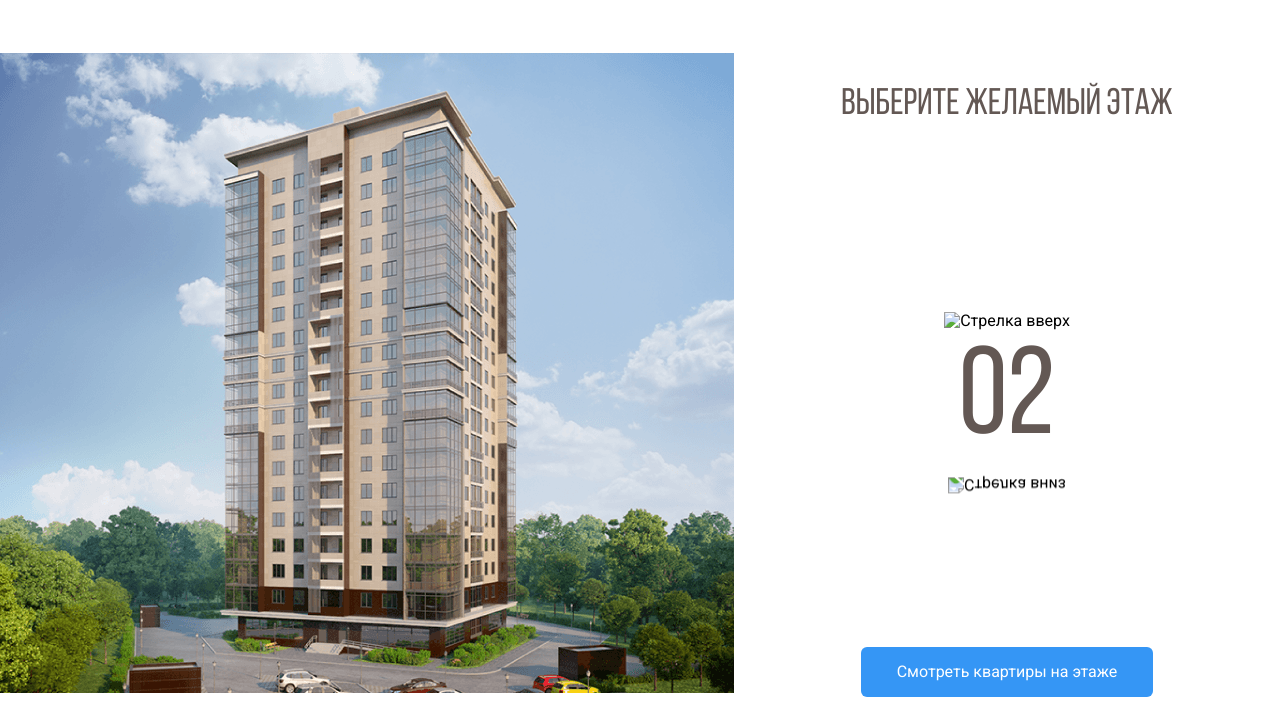
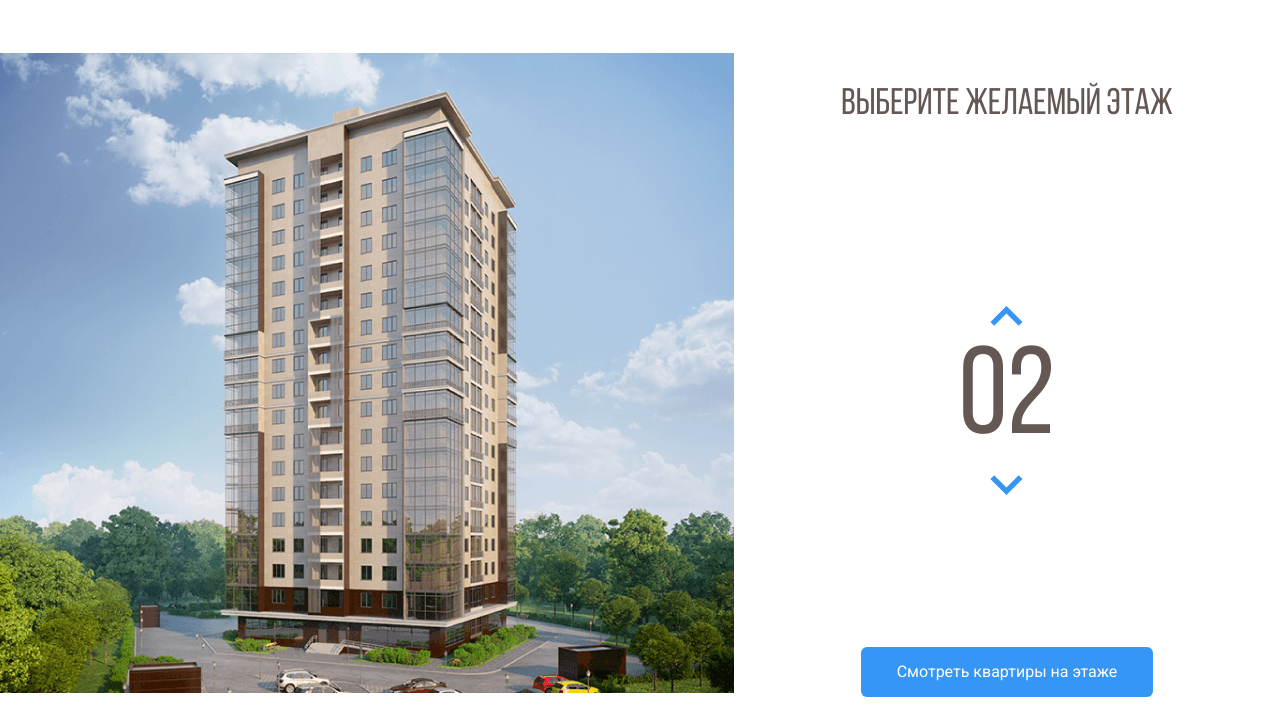
Before and after one commit to Anna-Doe/Melody, a plain HTML site: page index.html in a window 1280 px wide. Shown: the part 72-800 px from the top of the page. Drawn offline with Linux system fonts and the light colour scheme; the site is published under a folder, as on GitHub Pages, so addresses that start at the root find nothing.

Commit message:
Update index.html

```diff
--- a/index.html
+++ b/index.html
@@ -78,11 +78,11 @@
             <h2 class="main-title">Выберите желаемый этаж</h2>
             <div class="counter-group">
                 <button class="counter-button counter-up">
-                    <img class="counter-arrow counter-arrow-up" src="/img/arrow.svg" alt="Стрелка вверх">
+                    <img class="counter-arrow counter-arrow-up" src="img/arrow.svg" alt="Стрелка вверх">
                 </button>
                 <span class="counter">02</span>
                 <button class="counter-button counter-down">
-                    <img class="counter-arrow counter-arrow-down" src="/img/arrow.svg" alt="Стрелка вниз">
+                    <img class="counter-arrow counter-arrow-down" src="img/arrow.svg" alt="Стрелка вниз">
                 </button>
             </div>
             <button class="button button-primary">Смотреть квартиры на этаже</button>
```
